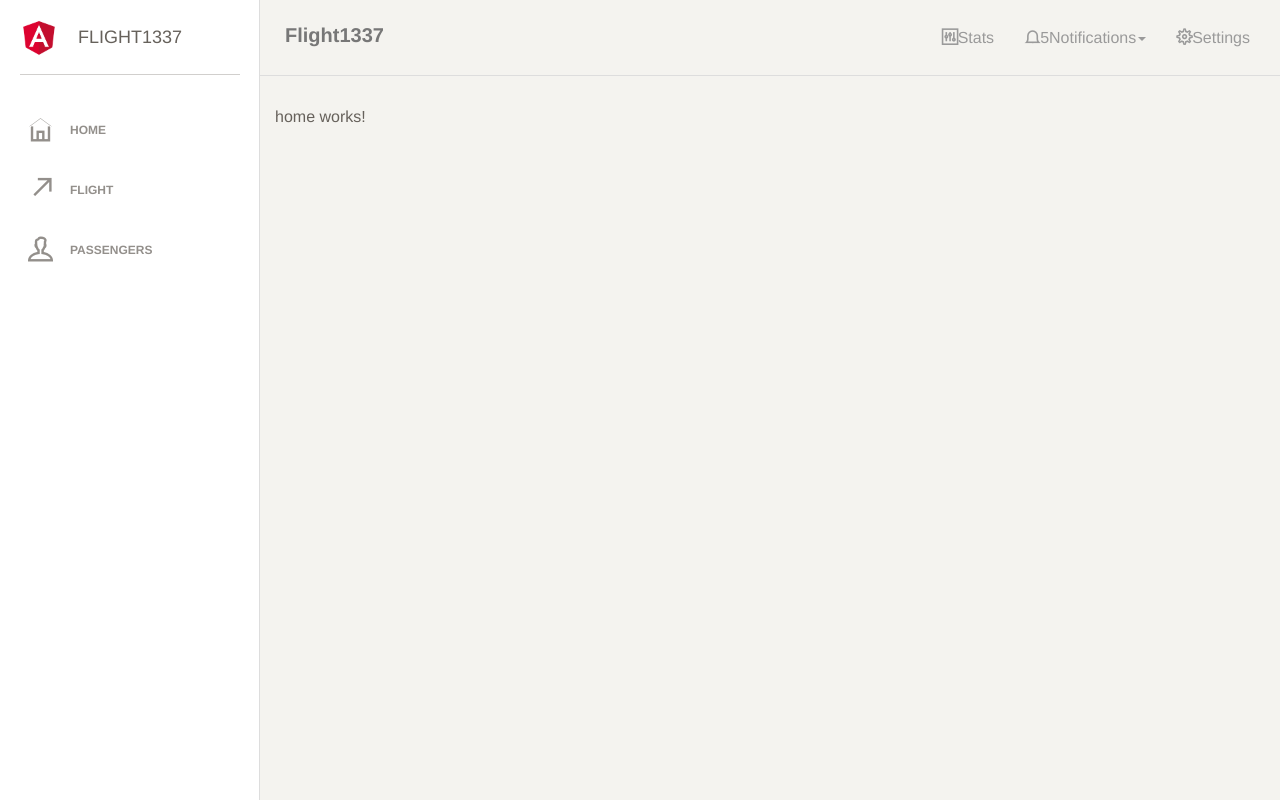
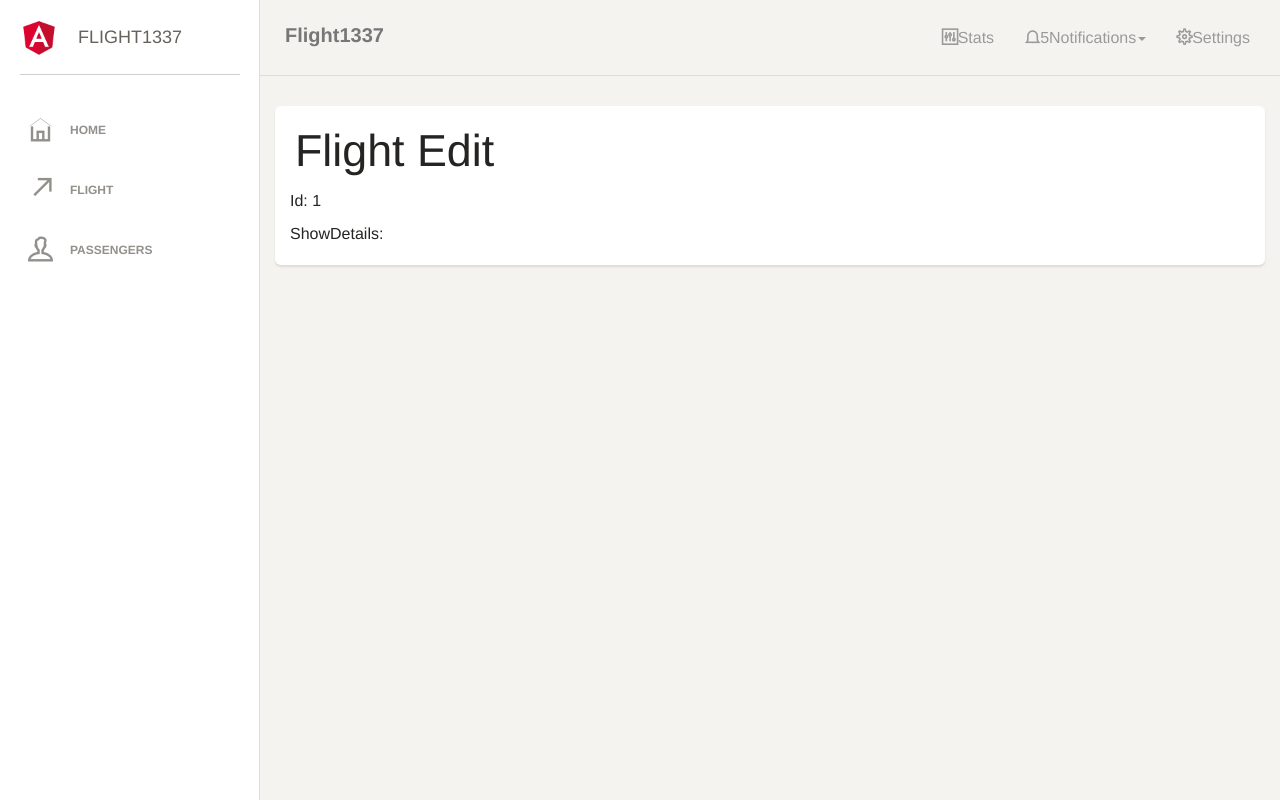
Before and after one commit to devofthings/flight1337, an Angular app: page /flight-edit/1 in a window 1280 px wide. Before the commit this address led to /home. Built offline with nearby package versions, Linux system fonts and the light colour scheme; a web font is replaced by a local one.

Commit message:
routing with params

```diff
--- a/src/app/flight-booking/flight-booking.module.ts
+++ b/src/app/flight-booking/flight-booking.module.ts
@@ -7,6 +7,7 @@ import { FlightCardComponent } from "./flight-card/flight-card.component";
 import { FlightValidationErrorsComponent } from "./flight-validation-errors/flight-validation-errors.component";
 import { RouterModule } from "@angular/router";
 import { FLIGHT_ROUTES } from "./flight-booking.routes";
+import { FlightEditComponent } from './flight-edit/flight-edit.component';
 
 @NgModule({
   declarations: [
@@ -14,6 +15,7 @@ import { FLIGHT_ROUTES } from "./flight-booking.routes";
     FlightCardComponent,
     FlightValidationErrorsComponent,
     FlightSearchComponent,
+    FlightEditComponent,
   ],
   imports: [
     CommonModule,
--- a/src/app/flight-booking/flight-booking.routes.ts
+++ b/src/app/flight-booking/flight-booking.routes.ts
@@ -1,4 +1,5 @@
 import { Routes } from "@angular/router";
+import { FlightEditComponent } from "./flight-edit/flight-edit.component";
 import { FlightSearchComponent } from "./flight-search/flight-search.component";
 import { PassengerSearchComponent } from "./passenger-search/passenger-search.component";
 
@@ -11,4 +12,8 @@ export const FLIGHT_ROUTES: Routes = [
     path: "passenger-search",
     component: PassengerSearchComponent,
   },
+  {
+    path: "flight-edit/:id",
+    component: FlightEditComponent,
+  },
 ];
--- a/src/app/flight-booking/flight-card/flight-card.component.html
+++ b/src/app/flight-booking/flight-card/flight-card.component.html
@@ -43,6 +43,12 @@
       >
         Remove
       </button>
+      <a
+        class="btn btn-default"
+        [routerLink]="['/flight-edit', item.id, { showDetails: true }]"
+      >
+        Edit
+      </a>
     </p>
   </div>
 </div>
--- /dev/null
+++ b/src/app/flight-booking/flight-edit/flight-edit.component.html
@@ -0,0 +1,9 @@
+<div class="card">
+  <div class="header">
+    <h1 class="title">Flight Edit</h1>
+  </div>
+  <div class="content">
+    <p>Id: {{ id }}</p>
+    <p>ShowDetails: {{ showDetails }}</p>
+  </div>
+</div>
--- /dev/null
+++ b/src/app/flight-booking/flight-edit/flight-edit.component.ts
@@ -0,0 +1,21 @@
+import { Component, OnInit } from "@angular/core";
+import { ActivatedRoute } from "@angular/router";
+
+@Component({
+  selector: "app-flight-edit",
+  templateUrl: "./flight-edit.component.html",
+  styleUrls: ["./flight-edit.component.scss"],
+})
+export class FlightEditComponent implements OnInit {
+  id = "";
+  showDetails = "";
+
+  constructor(private route: ActivatedRoute) {}
+
+  ngOnInit(): void {
+    this.route.params.subscribe((params: { [x: string]: string }) => {
+      this.id = params["id"];
+      this.showDetails = params["showDetails"];
+    });
+  }
+}
```
Also changed, not shown: src/app/flight-booking/flight-edit/flight-edit.component.scss (added), 1 other file (tests, documents, lock files or other folders).
